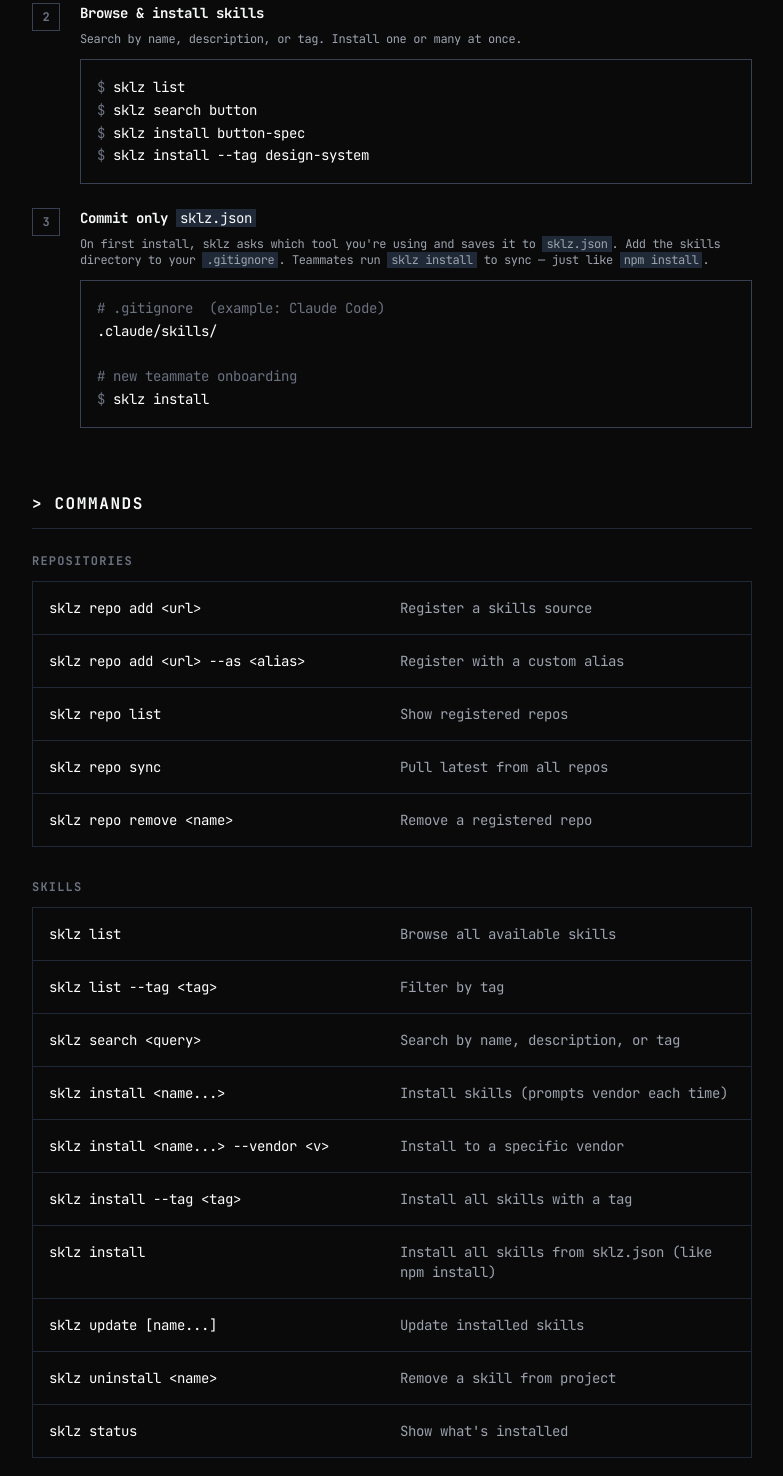
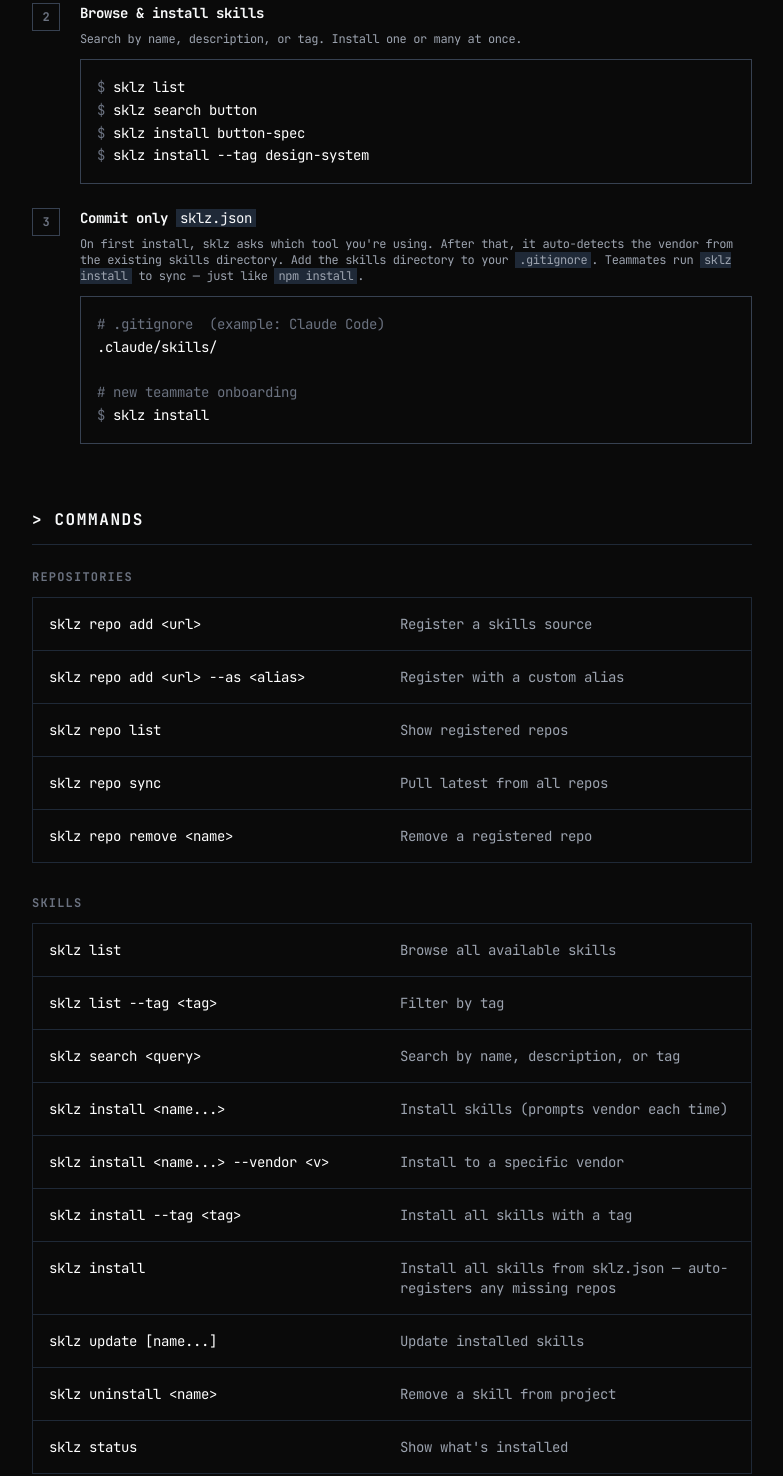
Before and after one commit to AlissonSteffens/sklz, a website: page docs/index.html in a window 1280 px wide. Shown: the part 867-2343 px from the top of the page, without its empty margins (248-1031 px from the left). Drawn offline with nearby package versions, Linux system fonts and the light colour scheme.

Commit message:
update README and documentation to clarify vendor resolution process and installation behavior

```diff
--- a/docs/index.html
+++ b/docs/index.html
@@ -151,7 +151,7 @@
                     <div class="flex-shrink-0 w-7 h-7 border border-protocol-300 dark:border-protocol-700 flex items-center justify-center text-xs font-bold text-protocol-500">3</div>
                     <div class="flex-1">
                         <p class="font-bold mb-2 text-sm">Commit only <code class="bg-protocol-100 dark:bg-protocol-800 px-1 font-normal">sklz.json</code></p>
-                        <p class="text-protocol-500 dark:text-protocol-400 text-xs mb-3">On first install, sklz asks which tool you're using and saves it to <code class="bg-protocol-100 dark:bg-protocol-800 px-1">sklz.json</code>. Add the skills directory to your <code class="bg-protocol-100 dark:bg-protocol-800 px-1">.gitignore</code>. Teammates run <code class="bg-protocol-100 dark:bg-protocol-800 px-1">sklz install</code> to sync — just like <code class="bg-protocol-100 dark:bg-protocol-800 px-1">npm install</code>.</p>
+                        <p class="text-protocol-500 dark:text-protocol-400 text-xs mb-3">On first install, sklz asks which tool you're using. After that, it auto-detects the vendor from the existing skills directory. Add the skills directory to your <code class="bg-protocol-100 dark:bg-protocol-800 px-1">.gitignore</code>. Teammates run <code class="bg-protocol-100 dark:bg-protocol-800 px-1">sklz install</code> to sync — just like <code class="bg-protocol-100 dark:bg-protocol-800 px-1">npm install</code>.</p>
                         <div class="bg-[#0a0a0a] border border-protocol-700 p-4">
                             <pre class="text-white text-sm leading-relaxed"><span class="text-protocol-500 select-none"># .gitignore  (example: Claude Code)</span>
 .claude/skills/
@@ -226,7 +226,7 @@
                         </div>
                         <div class="grid grid-cols-2 gap-4 p-4 text-sm">
                             <code class="text-protocol-900 dark:text-white">sklz install</code>
-                            <span class="text-protocol-500 dark:text-protocol-400">Install all skills from sklz.json (like npm install)</span>
+                            <span class="text-protocol-500 dark:text-protocol-400">Install all skills from sklz.json — auto-registers any missing repos</span>
                         </div>
                         <div class="grid grid-cols-2 gap-4 p-4 text-sm">
                             <code class="text-protocol-900 dark:text-white">sklz update [name...]</code>
@@ -277,7 +277,7 @@
         <!-- Vendors -->
         <section class="mb-16">
             <h2 class="text-base font-bold uppercase tracking-widest mb-4 border-b border-protocol-200 dark:border-protocol-800 pb-3">> Vendors</h2>
-            <p class="text-protocol-600 dark:text-protocol-400 text-sm mb-4">At install time, sklz asks which tool you're using and copies skills to the right directory. You can also pass <code class="bg-protocol-100 dark:bg-protocol-800 px-1">--vendor</code> to skip the prompt. The choice is not stored in <code class="bg-protocol-100 dark:bg-protocol-800 px-1">sklz.json</code>.</p>
+            <p class="text-protocol-600 dark:text-protocol-400 text-sm mb-4">sklz resolves the vendor in order: <code class="bg-protocol-100 dark:bg-protocol-800 px-1">--vendor</code> flag → auto-detected from existing vendor dirs → interactive prompt → default (Claude Code). After the first install, the vendor directory exists and is detected automatically — the prompt only appears on a fresh project.</p>
             <div class="border border-protocol-200 dark:border-protocol-800 divide-y divide-protocol-200 dark:divide-protocol-800 mb-4">
                 <div class="grid grid-cols-2 gap-4 p-4 text-sm bg-protocol-50 dark:bg-protocol-900">
                     <span class="text-protocol-500 dark:text-protocol-400 text-xs uppercase tracking-widest font-bold">Vendor</span>
```
Also changed, not shown: README.md.
